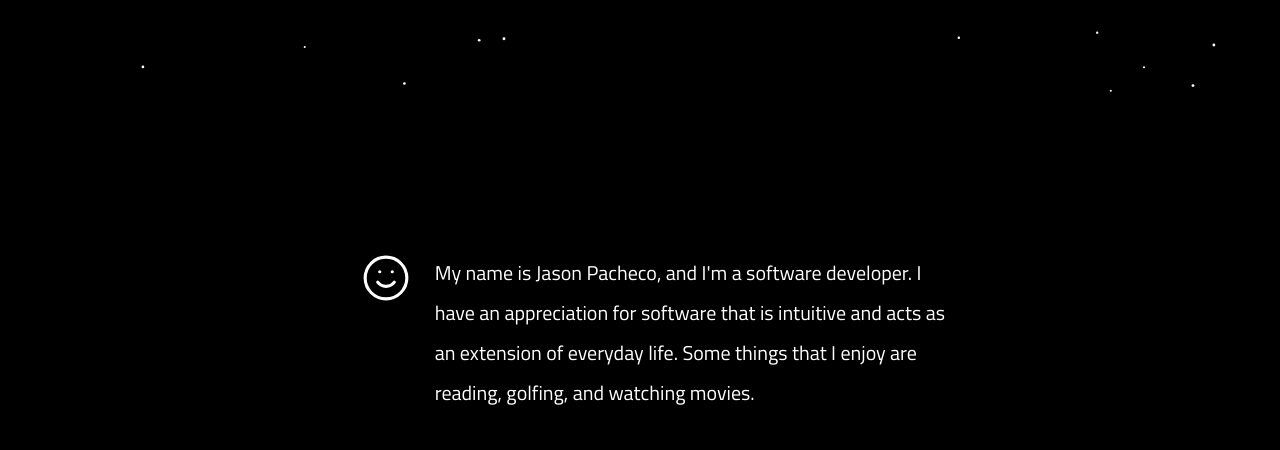
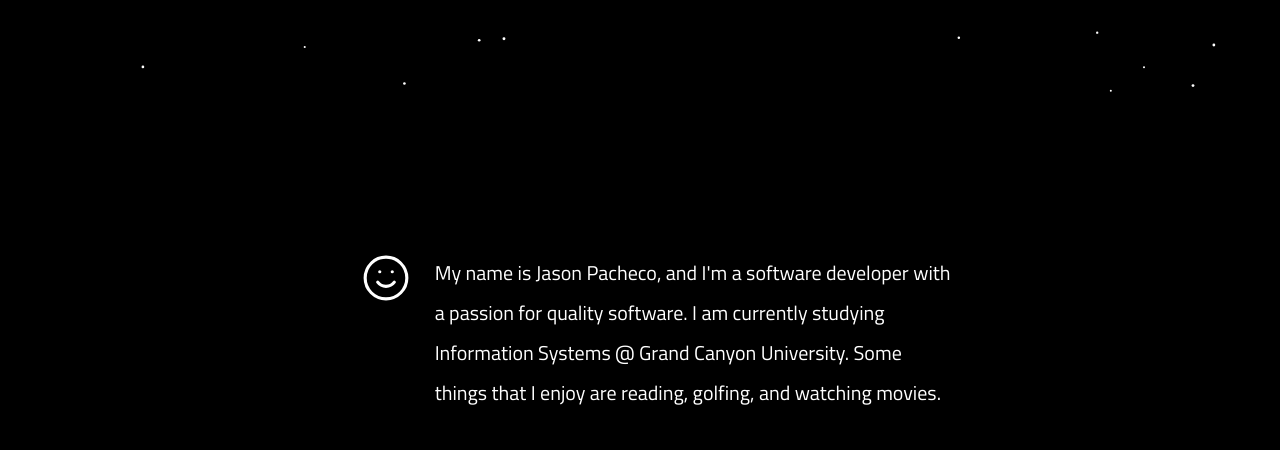
Before and after one commit to JasonPachecoDev/Personal-Website, a website: page index.html in a window 1280 px wide. Shown: the part 502-952 px from the top of the page. Drawn offline with nearby package versions, Linux system fonts and the light colour scheme; a web font is replaced by a local one.

Commit message:
Update index.html

```diff
--- a/index.html
+++ b/index.html
@@ -90,9 +90,9 @@
         </div>
         <div class="col-10 col-md-5 mt-5 about-description">
           <h5 class="text-start lh-lg">
-            My name is Jason Pacheco, and I'm a software developer.
-            I have an appreciation for software that is intuitive and
-            acts as an extension of everyday life.
+            My name is Jason Pacheco, and I'm a software developer with
+            a passion for quality software. I am currently studying
+            Information Systems @ Grand Canyon University.
             Some things that I enjoy are reading, golfing, and watching movies.
           </h5>
         </div>
```
